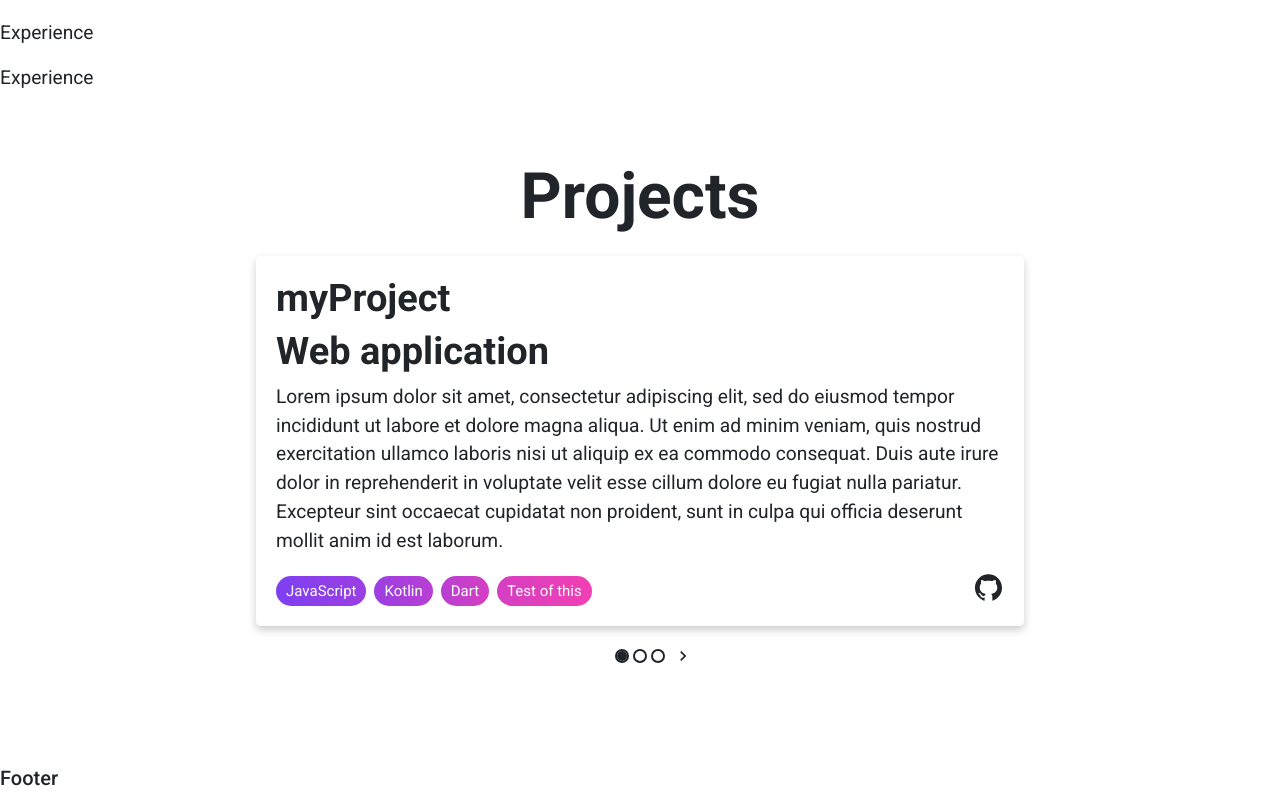
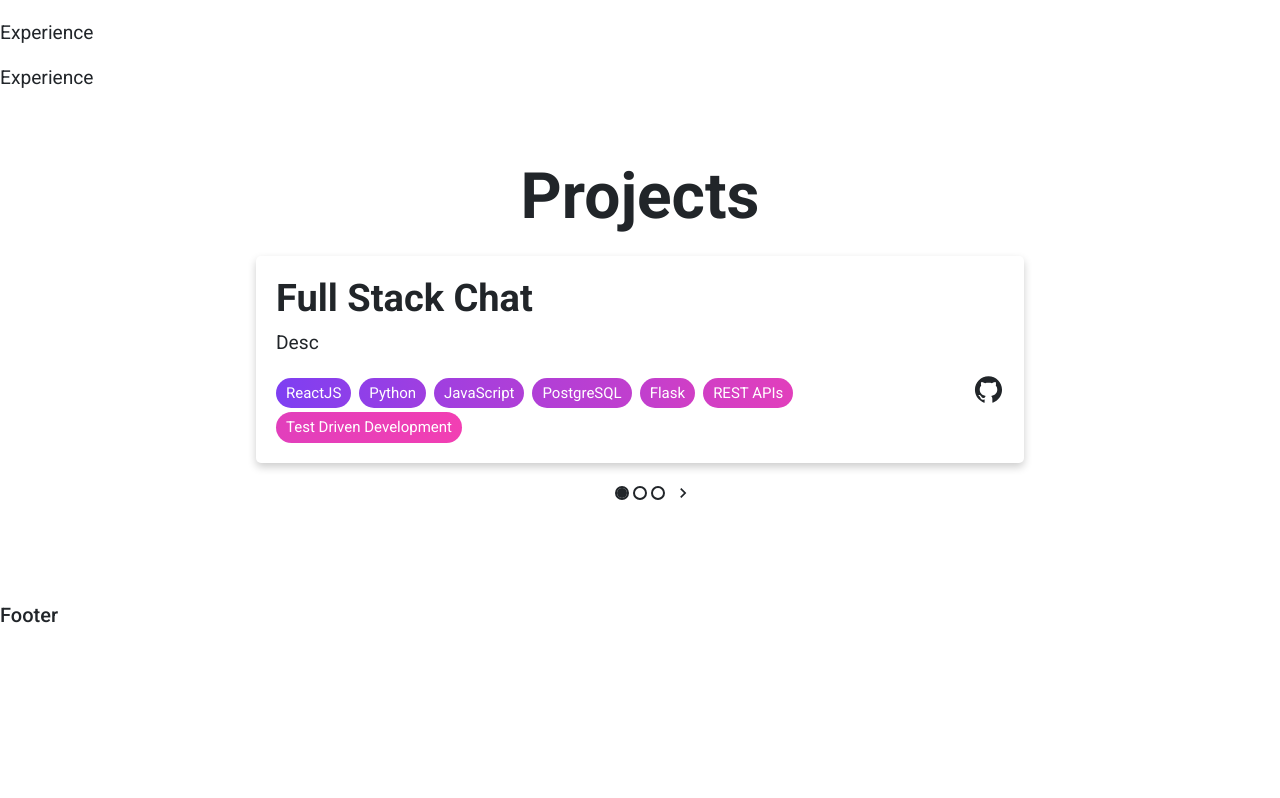
Before and after one commit to devkav/personalWebsite, a React (Create React App) app: page / in a window 1280 px wide. Shown: the part 2208-3006 px from the top of the page. After the commit the page ends 2843 px from the top, so only its background shows below. Built offline with nearby package versions, Linux system fonts and the light colour scheme.

Commit message:
stubbed projects and refactored

```diff
--- a/src/components/ProjectView.jsx
+++ b/src/components/ProjectCard.jsx
@@ -3,7 +3,7 @@ import { AiOutlineGithub } from 'react-icons/ai';
 import Chip from './Chip';
 import IconButton from './IconButton';
 
-class ProjectView extends Component {
+class ProjectCard extends Component {
     render() {
         let chips = []
         let tags = this.props.tags
@@ -17,7 +17,6 @@ class ProjectView extends Component {
         return (
             <div className={"project-card " + this.props.classNames}>
                 <h3>{this.props.title}</h3>
-                <h3>Web application</h3>
                 <p>{this.props.description}</p>
 
                 <div className="project-card-footer">
@@ -35,4 +34,4 @@ class ProjectView extends Component {
     }
 }
 
-export default ProjectView;
+export default ProjectCard;
--- a/src/components/ProjectCarousel.jsx
+++ b/src/components/ProjectCarousel.jsx
@@ -1,7 +1,5 @@
-import { Button, CarouselIndicators } from 'reactstrap';
 import { Component } from 'react';
-import ProjectView from './ProjectView';
-import CarouselIndicator from './CarouselIndicator';
+import ProjectCard from './ProjectCard';
 import CarouselControls from './CarouselControls';
 
 class ProjectCarousel extends Component {
@@ -33,7 +31,7 @@ class ProjectCarousel extends Component {
 
     render() {
         let projects = this.props.projects
-        let projectViews = []
+        let projectCards = []
         let numProjects = projects.length
 
         for (let i = 0; i < numProjects; i++) {
@@ -50,7 +48,7 @@ class ProjectCarousel extends Component {
 
             classNames = "project-card-" + classNames
 
-            projectViews.push(<ProjectView
+            projectCards.push(<ProjectCard
                 title={current.title}
                 description={current.description}
                 tags={current.tags}
@@ -63,7 +61,7 @@ class ProjectCarousel extends Component {
         return (
             <div className="project-carousel">
                 <div className="project-display">
-                    {projectViews}
+                    {projectCards}
                 </div>
 
                 <CarouselControls
--- a/src/pages/Projects.jsx
+++ b/src/pages/Projects.jsx
@@ -1,34 +1,59 @@
 import '../style/Projects.css';
 import { Component } from 'react';
-import ProjectView from '../components/ProjectView';
 import ProjectCarousel from '../components/ProjectCarousel';
 
 class Projects extends Component {
-    render() {
-        let projects = [
+    constructor(props) {
+        super(props)
+
+        this.highlightedProjects = [
             {
-                title: "myProject",
-                description: "Lorem ipsum dolor sit amet, consectetur adipiscing elit, sed do eiusmod tempor incididunt ut labore et dolore magna aliqua. Ut enim ad minim veniam, quis nostrud exercitation ullamco laboris nisi ut aliquip ex ea commodo consequat. Duis aute irure dolor in reprehenderit in voluptate velit esse cillum dolore eu fugiat nulla pariatur. Excepteur sint occaecat cupidatat non proident, sunt in culpa qui officia deserunt mollit anim id est laborum.",
-                tags: ["JavaScript", "Kotlin", "Dart", "Test of this"],
-                githubLink: "https://www.google.com"
+                title: "Corner Clerk",
+                image: "clayhackScreenshot.png",
+                description: "Desc",
+                tags: ["Flutter", "Firestore", "Mobile Development"],
+                githubLink: "https://github.com/DevanTurtle7/clayHack2020"
             }, {
-                title: "Another project",
-                description: "This is a description of a second project",
-                tags: ["This"],
-                githubLink: "https://kavalchek.dev"
+                title: "Genetic Algorithm",
+                image: "geneticAlgorithmScreenshot.png",
+                description: "Desc",
+                tags: ["Python", "Machine Learning", "Test Driven Development"],
+                githubLink: "https://github.com/DevanTurtle7/geneticAlgorithm"
             }, {
-                title: "Final proj",
-                description: "Nothing much to say",
-                tags: [],
-                githubLink: "https://github.com/devanturtle7"
+                title: "Artist Portfolio",
+                image: "xsjScreenshot.png",
+                description: "Desc",
+                tags: ["ReactJS", "Firebase", "Web Development"],
+                githubLink: "https://github.com/DevanTurtle7/xavier-portfolio"
             }
         ]
 
+        this.otherProjects = [
+            {
+                title: "Full Stack Chat",
+                description: "Desc",
+                tags: ["ReactJS", "Python", "JavaScript", "PostgreSQL", "Flask", "REST APIs", "Test Driven Development"],
+                githubLink: "https://github.com/DevanTurtle7/full-stack-chat"
+            }, {
+                title: "Spotify Hue",
+                description: "Desc",
+                tags: ["Java", "REST APIs", "Android Development"],
+                githubLink: "https://github.com/DevanTurtle7/SpotifyHueAndroid"
+            }, {
+                title: "Tempo",
+                description: "Desc",
+                tags: ["JavaScript", "HTML", "Firestore", "REST APIs"],
+                githubLink: "https://github.com/DevanTurtle7/BrickHack7"
+            }
+        ]
+    }
+
+    render() {
         return (
             <div id="projects" className="centered-col">
                 <div className="projects-container">
                     <h2 id="projects-label">Projects</h2>
-                    <ProjectCarousel projects={projects} />
+                    <ProjectCarousel projects={this.otherProjects} />
                 </div>
             </div>
         );
```
